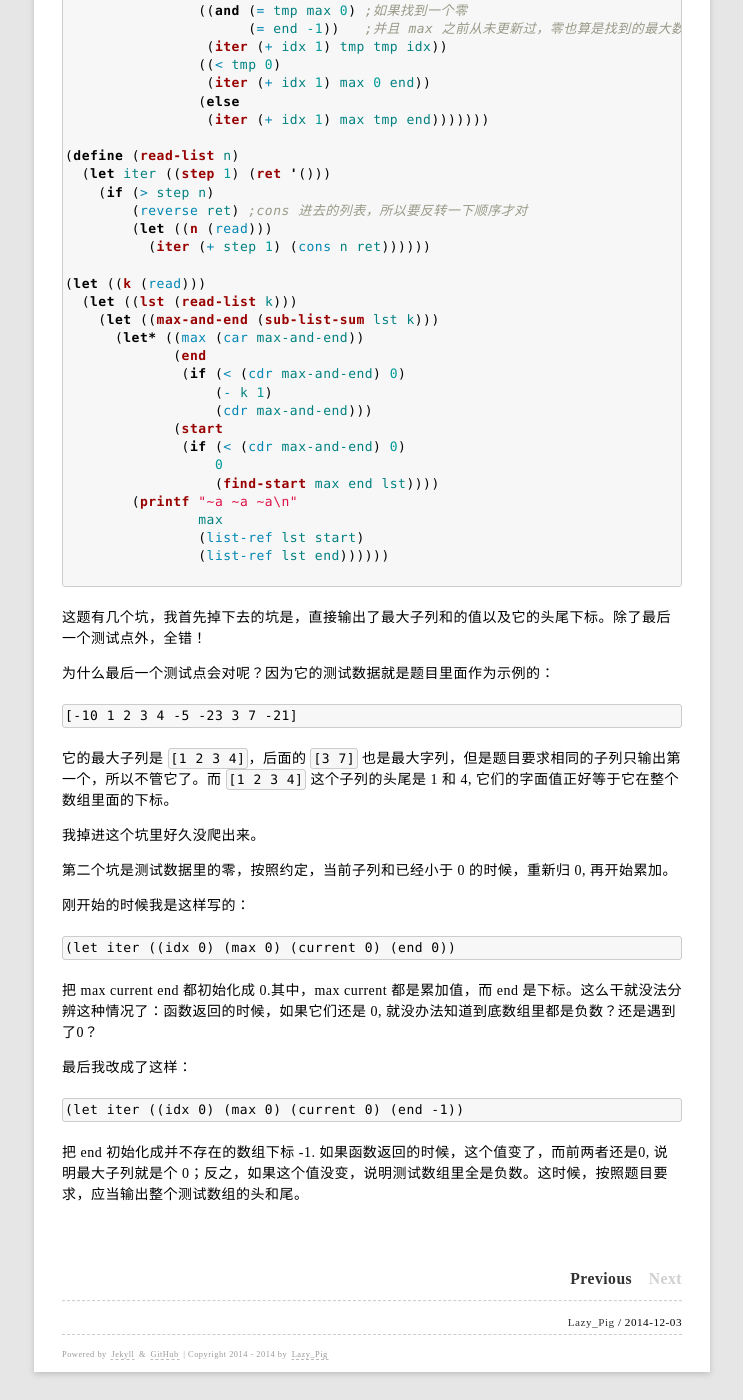
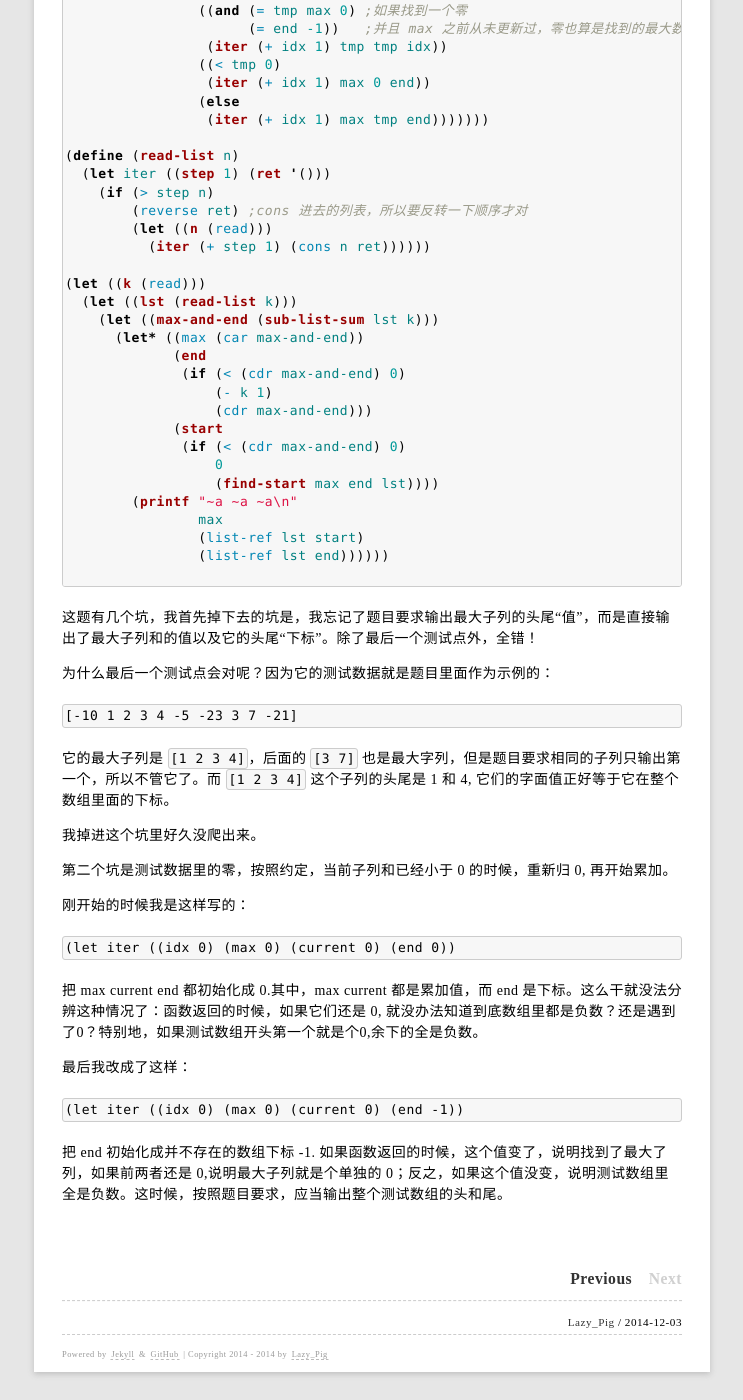
Before and after one commit to rhuichao/uternet.github.io, a Jekyll site: the page built from _posts/2014-12-03-sub-list-sum.md, in a window 1280 px wide and 1400 px high, scrolled down 2124 px. Shown: the whole window, without its empty margins (268-1011 px from the left). Built offline with Jekyll 4.4.1, drawn with Linux system fonts in a browser that asks for light colours; Markdown is read by kramdown in place of the engine named in the settings.

Commit message:
new document posted

````diff
--- a/_posts/2014-12-03-sub-list-sum.md
+++ b/_posts/2014-12-03-sub-list-sum.md
@@ -116,7 +116,7 @@ date: 2014-12-03
 
 ```
 
-这题有几个坑，我首先掉下去的坑是，直接输出了最大子列和的值以及它的头尾下标。除了最后一个测试点外，全错！
+这题有几个坑，我首先掉下去的坑是，我忘记了题目要求输出最大子列的头尾“值”，而是直接输出了最大子列和的值以及它的头尾“下标”。除了最后一个测试点外，全错！
 
 为什么最后一个测试点会对呢？因为它的测试数据就是题目里面作为示例的：
 
@@ -132,10 +132,10 @@ date: 2014-12-03
 
     (let iter ((idx 0) (max 0) (current 0) (end 0))
 
-把 max current end 都初始化成 0.其中，max current 都是累加值，而 end 是下标。这么干就没法分辨这种情况了：函数返回的时候，如果它们还是 0, 就没办法知道到底数组里都是负数？还是遇到了0？
+把 max current end 都初始化成 0.其中，max current 都是累加值，而 end 是下标。这么干就没法分辨这种情况了：函数返回的时候，如果它们还是 0, 就没办法知道到底数组里都是负数？还是遇到了0？特别地，如果测试数组开头第一个就是个0,余下的全是负数。
 
 最后我改成了这样：
 
     (let iter ((idx 0) (max 0) (current 0) (end -1))
 
-把 end 初始化成并不存在的数组下标 -1. 如果函数返回的时候，这个值变了，而前两者还是0, 说明最大子列就是个 0；反之，如果这个值没变，说明测试数组里全是负数。这时候，按照题目要求，应当输出整个测试数组的头和尾。
+把 end 初始化成并不存在的数组下标 -1. 如果函数返回的时候，这个值变了，说明找到了最大了列，如果前两者还是 0,说明最大子列就是个单独的 0；反之，如果这个值没变，说明测试数组里全是负数。这时候，按照题目要求，应当输出整个测试数组的头和尾。
````
